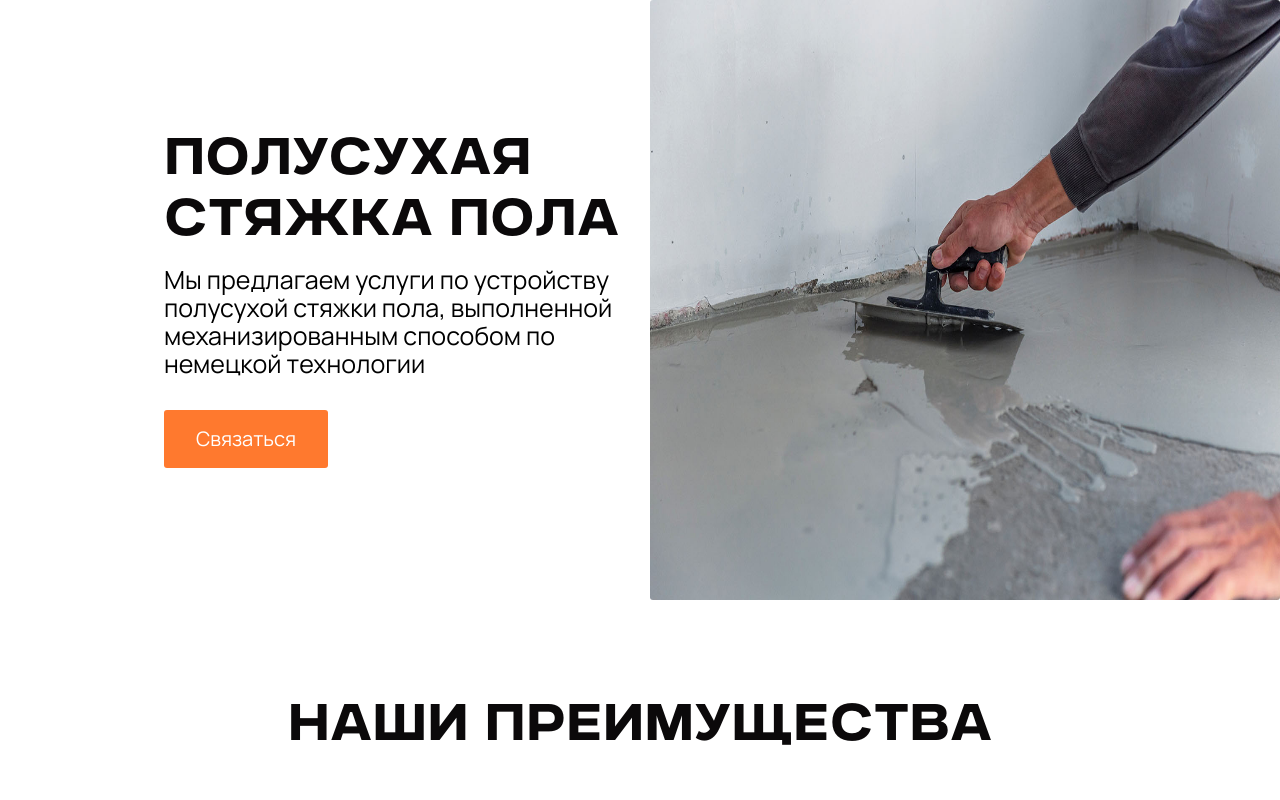
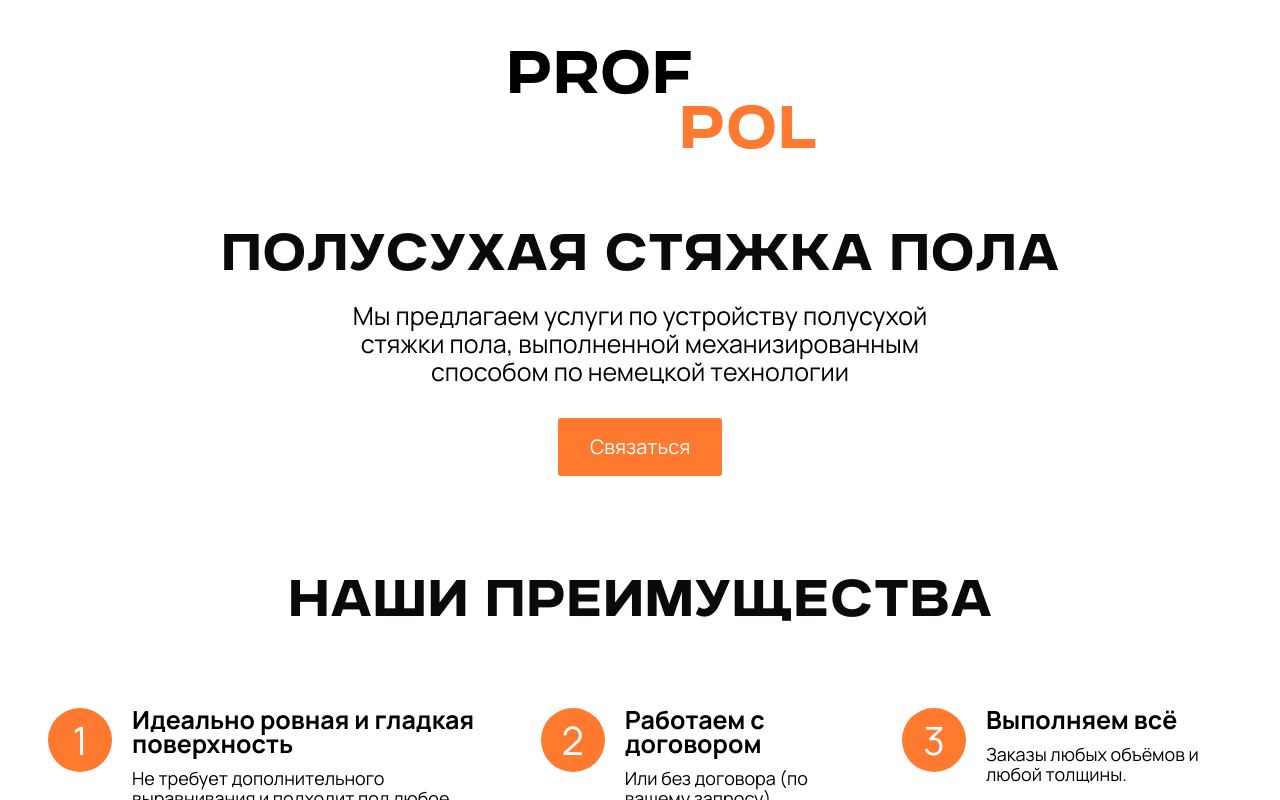
Before and after one commit to amazonooo/repair, a Next.js app: page / in a window 1280 px wide. Shown: the top 800 px of the page. Built offline with nearby package versions, Linux system fonts and the light colour scheme.

Commit message:
remove image on header

```diff
--- a/src/app/layout.tsx
+++ b/src/app/layout.tsx
@@ -8,8 +8,8 @@ const manrope = Manrope({ subsets: ['latin'] })
 
 export const metadata: Metadata = {
 	title: {
-		default: 'Repair',
-		template: '%s - Repair'
+		default: 'PROFPOL',
+		template: '%s - PROFPOL'
 	},
 	description: 'We offer you services for installing semi-dry floor screed.',
 }
--- a/src/components/layout/Header.tsx
+++ b/src/components/layout/Header.tsx
@@ -4,23 +4,28 @@ import Button from '../ui/Button'
 
 const Header: FC = () => {
   return (
-		<header className='md:grid pt-7 px-4 md:pt-0 md:px-0 gap-5 md:grid-cols-2'>
-			<Suspense>
-				<Image
-					className='pointer-events-none rounded-[3px] w-full h-[422px] md:order-1 md:h-[450px] lg:h-[600px]'
-					src='/header.jpeg'
-					alt='header'
-					width={320}
-					height={422}
-				/>
-			</Suspense>
-			<div className='flex flex-col md:justify-center xl:pl-[132px] md:ml-6 2xl:ml-24 xl:ml-8'>
-				<h1 style={{
-					fontFamily: 'Gunterz'
-				}} className='md:mt-0 uppercase mt-5 text-black text-[2rem] leading-8 font-medium xl:text-[3rem] lg:max-w-[548px] lg:leading-[61px] md:leading-9 md:max-w-[360px] md:text-[2.5rem]'>
+		<header className='pt-11 flex flex-col items-center justify-center'>
+			<h1
+				style={{
+					fontFamily: 'Gunterz',
+				}}
+				className='uppercase mr-14 lg:mr-20 relative pb-16 md:pb-24 lg:pb-28 text-3xl md:text-4xl md:leading-[54px] lg:text-[3.5rem] lg:leading-[70px]'
+			>
+				Prof{' '}
+				<span className='absolute text-primary top-[24%] left-[6rem] md:top-[24%] md:left-[7.6rem] lg:top-[30%] lg:left-[10.8rem] xl:left-[10.8rem] xl:top-[30%]'>
+					Pol
+				</span>
+			</h1>
+			<div className='flex flex-col items-center text-center justify-center'>
+				<h1
+					style={{
+						fontFamily: 'Gunterz',
+					}}
+					className='md:mt-0 uppercase text-black text-2xl md:text-3xl md:leading-[48px] lg:text-[3rem] lg:leading-[64px]'
+				>
 					Полусухая стяжка пола
 				</h1>
-				<p className='mt-3 text-base md:max-w-[608px] md:leading-7 md:text-xl lg:text-2xl lg:leading-7'>
+				<p className='mt-3 sm:text-[1.2rem] md:max-w-[608px] max-w-[280px] md:leading-7 md:text-xl lg:text-2xl lg:leading-7'>
 					Мы предлагаем услуги по устройству полусухой стяжки пола, выполненной
 					механизированным способом по немецкой технологии
 				</p>
--- a/src/components/ui/Button.tsx
+++ b/src/components/ui/Button.tsx
@@ -8,7 +8,7 @@ interface IButton {
 
 const Button: FC<IButton> = ({title, icon}) => {
   return (
-		<Link href='#contact' className='mt-6 lg:mt-8 bg-primary lg:text-xl lg:py-3.5 lg:px-5 max-w-[164px] py-2.5 px-4 rounded-[3px] hover:brightness-105 hover:shadow-md transition-all duration-300 text-white text-center'>
+		<Link href='#contact' className='mt-6 lg:mt-8 bg-primary lg:text-xl lg:py-3.5 md:px-8 max-w-[164px] py-2.5 px-4 rounded-[3px] hover:brightness-105 hover:shadow-md transition-all duration-300 text-white text-center'>
 			{icon}
 			{title}
 		</Link>
```
